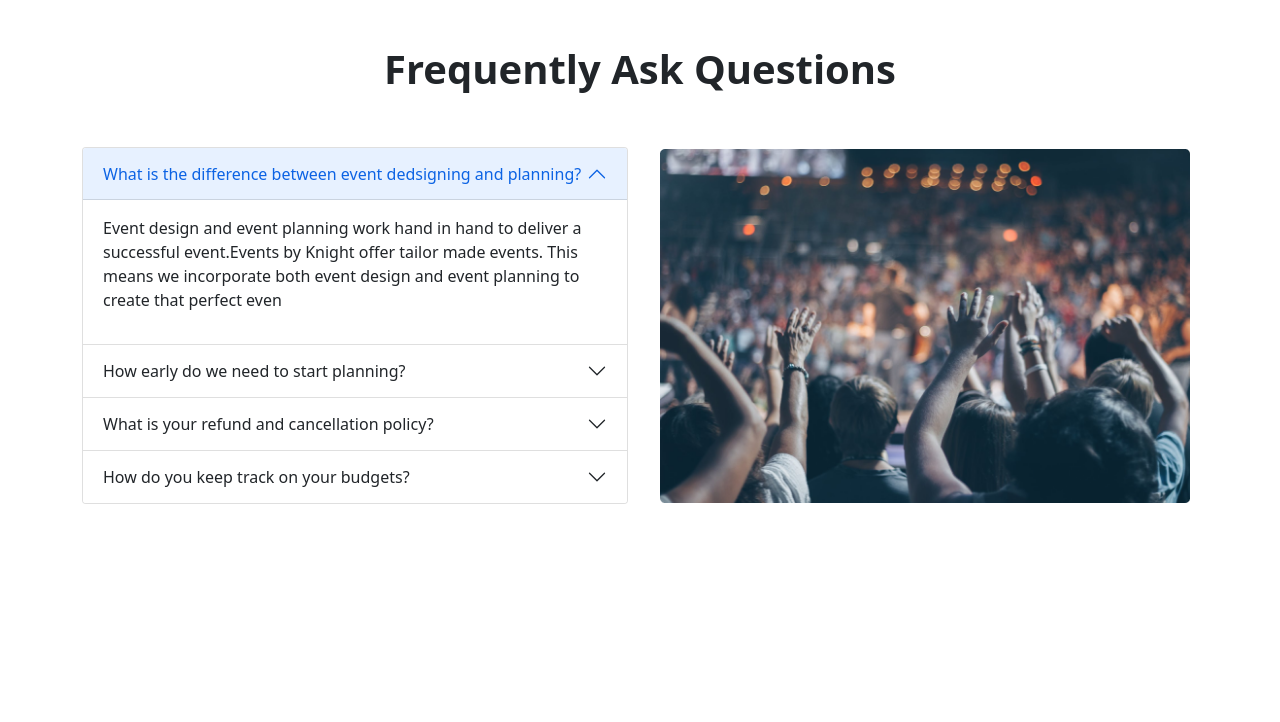
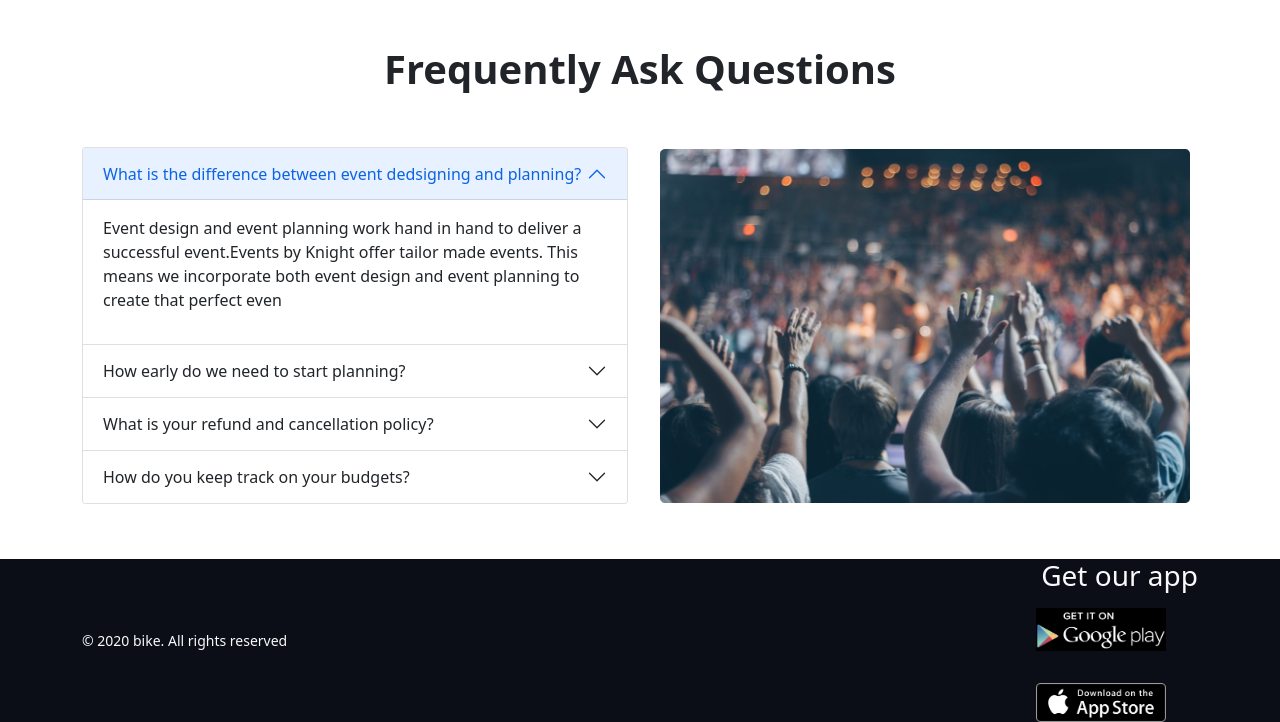
Before and after one commit to Juniorashraf02/cultural-center, a plain HTML site: page index.html in a window 1280 px wide. Shown: the part 1402-2124 px from the top of the page. Before the commit the page ends 1961 px from the top, so only its background shows below. Drawn offline with nearby package versions, Linux system fonts and the light colour scheme.

Commit message:
done adding footer

```diff
--- a/index.html
+++ b/index.html
@@ -364,7 +364,28 @@
         <!-- Frequently ask question section ends-->
 
     </main>
-    <footer></footer>
+    <footer>
+        <section class="footer-bg text-light">
+            <div class="d-flex justify-content-between align-items-center container">
+                <div> <small>© 2020 bike. All rights reserved</small></div>
+                <div>
+                    <div>
+                        <h3 class="text-end mb-3">Get our app</h3>
+                        <a href="https://play.google.com/store/apps/details?id=com.activision.callofduty.shooter&hl=en&gl=US"
+                            target="_blank">
+                            <img class="img mb-3" src="./images/play.png" alt="">
+                        </a>
+                    </div>
+                    <div>
+                        <a href="https://apps.apple.com/us/app/hulu-watch-tv-series-movies/id376510438" target="_blank">
+                            <img class="img mt-3" src="./images/app store.png" alt="">
+                        </a>
+                    </div>
+                </div>
+            </div>
+
+        </section>
+    </footer>
 
 
 
--- a/style/style.css
+++ b/style/style.css
@@ -31,3 +31,20 @@
      background-color: wheat;
     color: black;
 }
+
+/*--------------------------- footer section css -------------------------*/
+
+
+.footer-bg{
+    background-color: #0B0D17;
+}
+a:link{
+    text-decoration: none;
+}
+.img{
+    width: 20%;
+    height:20%;
+    position: relative;
+    left: 75%;
+
+}
```
